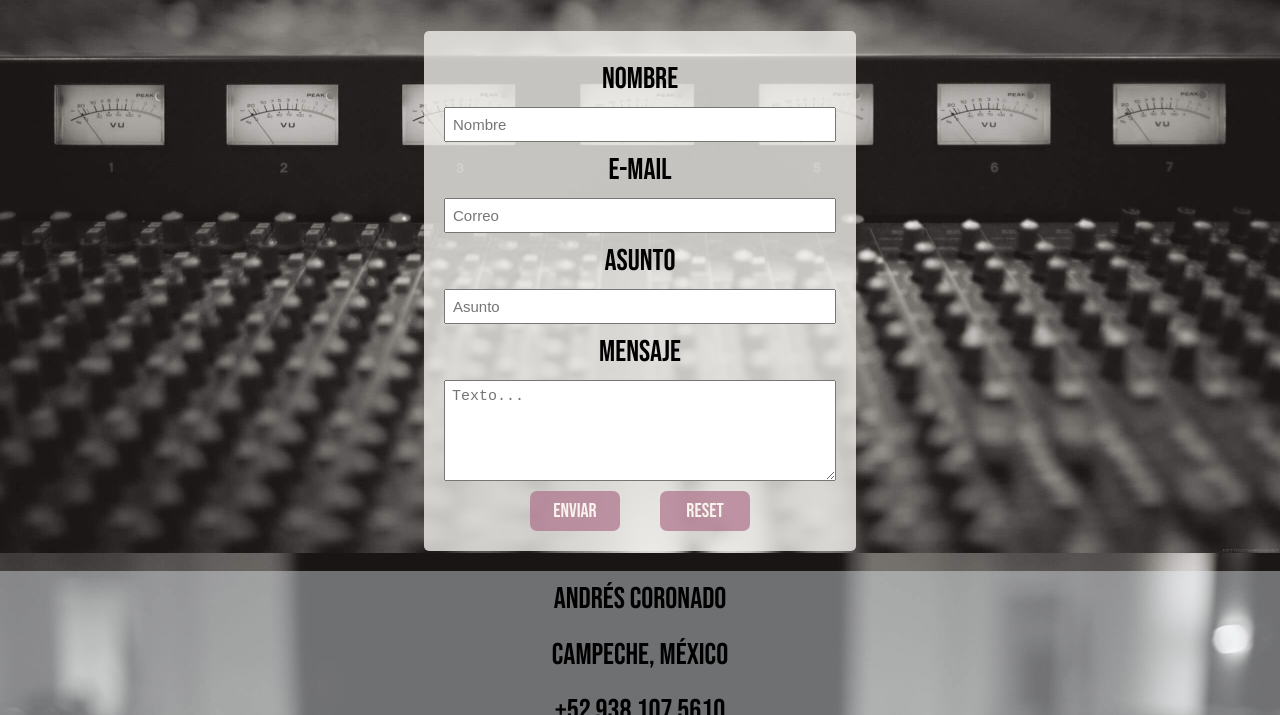
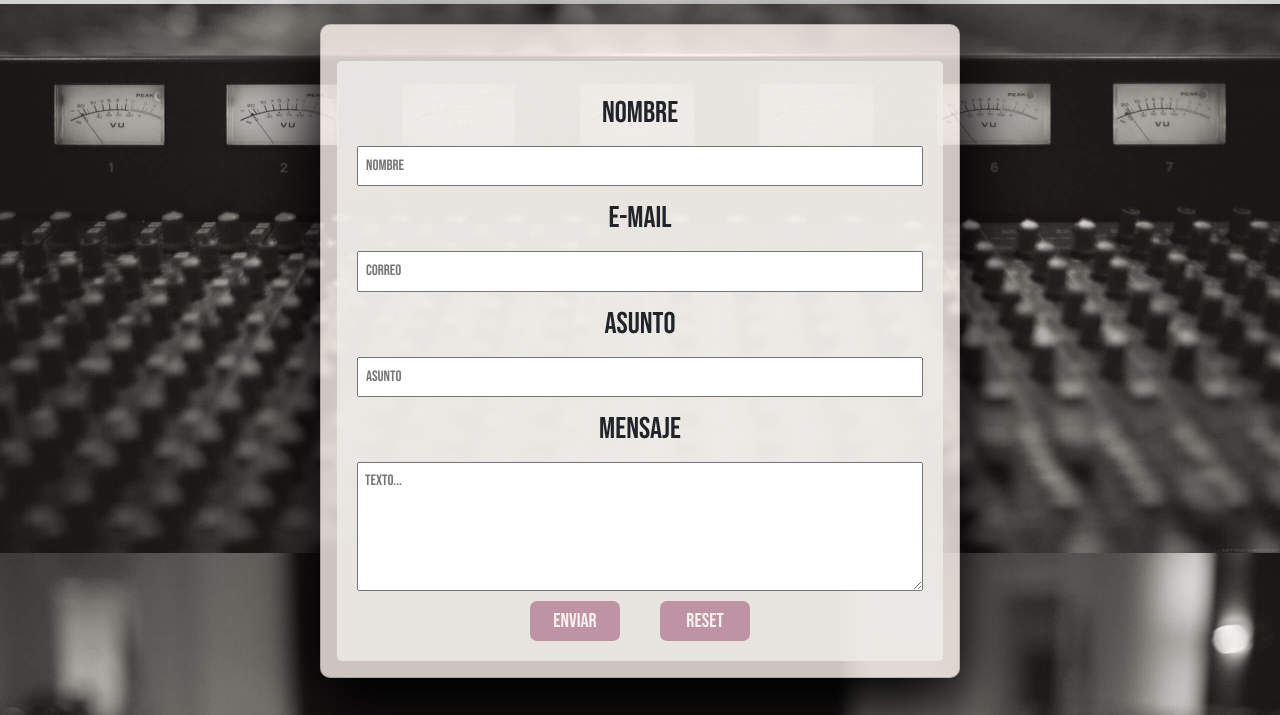
Before and after one commit to ACoronado18/Portafolio-prueba-1, a website: page pages/contacto.html in a window 1280 px wide. Shown: the part 247-962 px from the top of the page. Drawn offline with nearby package versions, Linux system fonts and the light colour scheme.

Commit message:
agregado bootstrap en contacto, modificado archivo README

```diff
--- a/pages/contacto.html
+++ b/pages/contacto.html
@@ -6,8 +6,10 @@
     <meta name="viewport" content="width=device-width, initial-scale=1.0">
     <meta name="keywords" content="DISEÑO, AUDIO, FOLEY, MEZCLA, PELICULA, SERIE, PODCAST, GRABACIÓN, POST-PRODUCCIÓN, EDICIÓN">
     <title>Contacto - Manda tu mensaje y aclara tus dudas</title>
+    <link href="https://cdn.jsdelivr.net/npm/bootstrap@5.2.2/dist/css/bootstrap.min.css" rel="stylesheet" integrity="sha384-Zenh87qX5JnK2Jl0vWa8Ck2rdkQ2Bzep5IDxbcnCeuOxjzrPF/et3URy9Bv1WTRi" crossorigin="anonymous">
+    <script src="https://cdn.jsdelivr.net/npm/bootstrap@5.2.2/dist/js/bootstrap.bundle.min.js" integrity="sha384-OERcA2EqjJCMA+/3y+gxIOqMEjwtxJY7qPCqsdltbNJuaOe923+mo//f6V8Qbsw3" crossorigin="anonymous"></script>
+    <link rel="stylesheet" href="../css/style.css">
     <link rel="shortcut icon" href="../assets/images/icono/AC_Logo_Icono_Negro.png" type="image/x-icon">
-    <link rel="stylesheet" href="../css/style.css">
     <script src="https://kit.fontawesome.com/7e8d609d96.js" crossorigin="anonymous"></script>
 
 </head>
@@ -35,11 +37,14 @@
 
 
      <main class="grid__main-contacto">
-        <section class="form">
+        <section class="d-flex justify-content-center">
+            <div class="card col-sm-6 p-3">
             <form class="form__container" id="form" action="https://formspree.io/f/xrgdebjb"
             method="POST">
+            <div class="mb-2">
                 <label for="nombre">Nombre</label>
                 <input class="form__container-input" name="nombre" type="text" id="nombre" placeholder="Nombre" required>
+            </div>
 
                 <label for="correo">E-mail</label>
                 <input class="form__container-input" name="correo" type="email" id="correo" placeholder="Correo" required>
@@ -56,6 +61,7 @@
           </div>
 
             </form>
+            </div>
         </section>
 
         <section class="contact">
```
Also changed, not shown: README.md.
